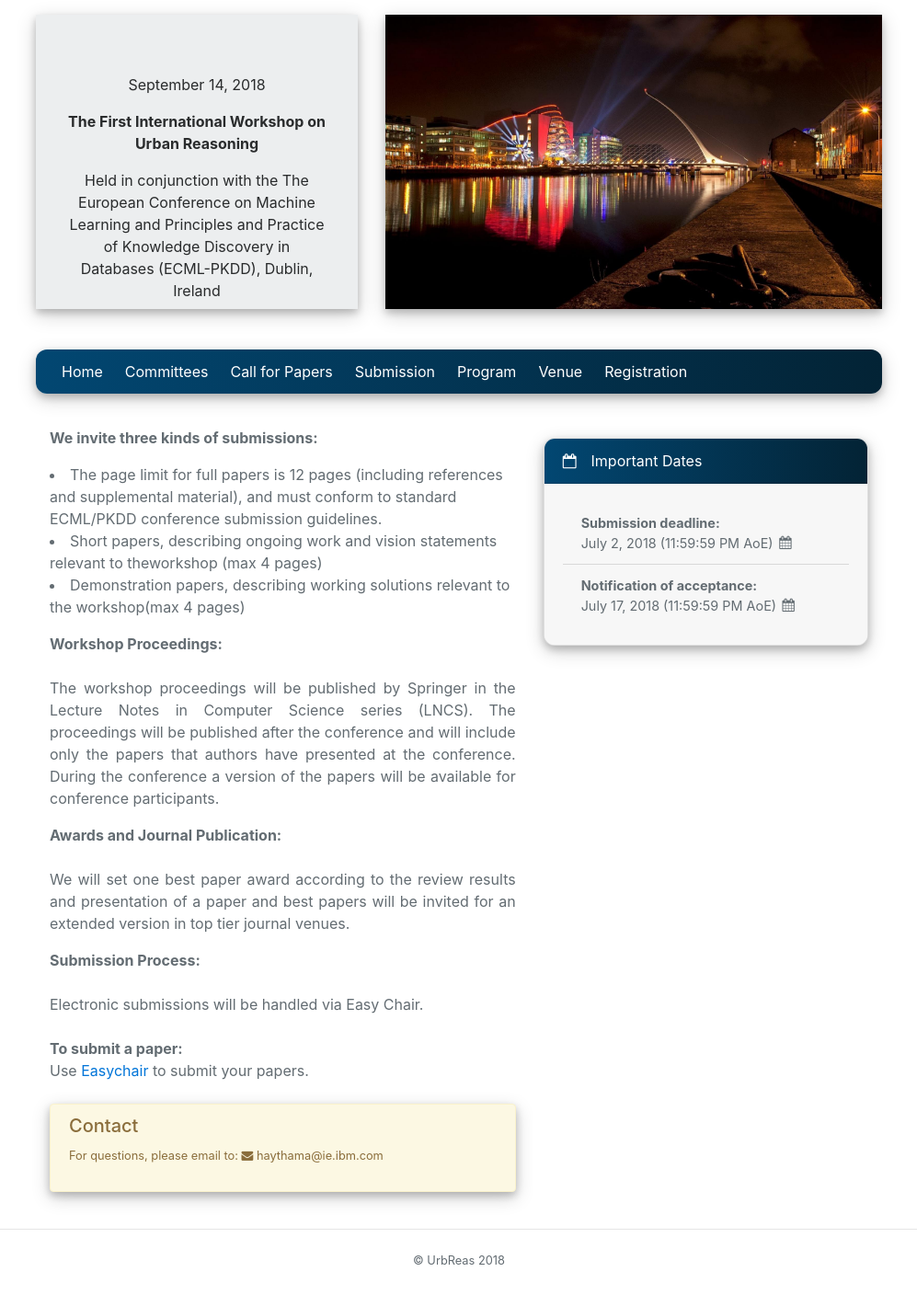
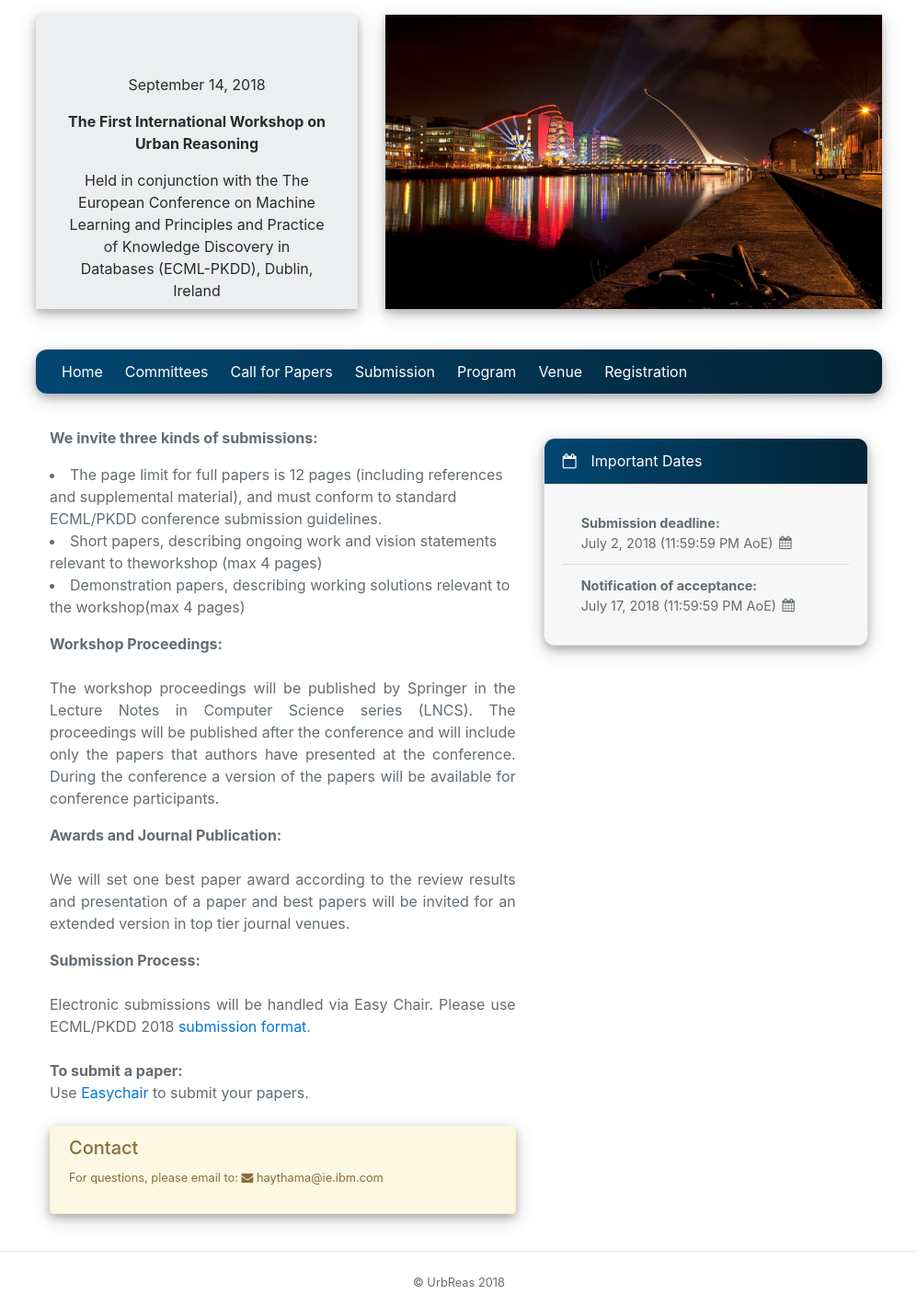
Before and after one commit to UrbanReasoningWorkshop/urbanreasoningworkshop.github.io, a Jekyll site: the page built from submission.html, in a window 1280 px wide. Shown: the whole page at 92% size, without its empty margins (141-1138 px from the left). Built offline with Jekyll 4.4.1, drawn with Linux system fonts in a browser that asks for light colours; nearby versions of some CDN libraries; before the commit the page ends 1396 px from its top, so only the background shows below that.

Commit message:
submission format

```diff
--- a/submission.html
+++ b/submission.html
@@ -11,7 +11,6 @@ slide_id: 0
                 <div class="text-info"></div>
 
                     <p align="justify">
-
                             <b>We invite three kinds of submissions:</b>
                             <li>The page limit for full papers is 12 pages (including references and
                                 supplemental material), and must conform to standard ECML/PKDD
@@ -43,7 +42,7 @@ slide_id: 0
                         <b>Submission Process:</b>
                         <br />
                         <br />
-                        Electronic submissions will be handled via Easy Chair.
+                        Electronic submissions will be handled via Easy Chair. Please use ECML/PKDD 2018 <a href="https://www.springer.com/gp/computer-science/lncs/conference-proceedings-guidelines">submission format</a>.
                         <br />
                         <br />
                         <b>To submit a paper:</b>
```
Also changed, not shown: 3 other files.
